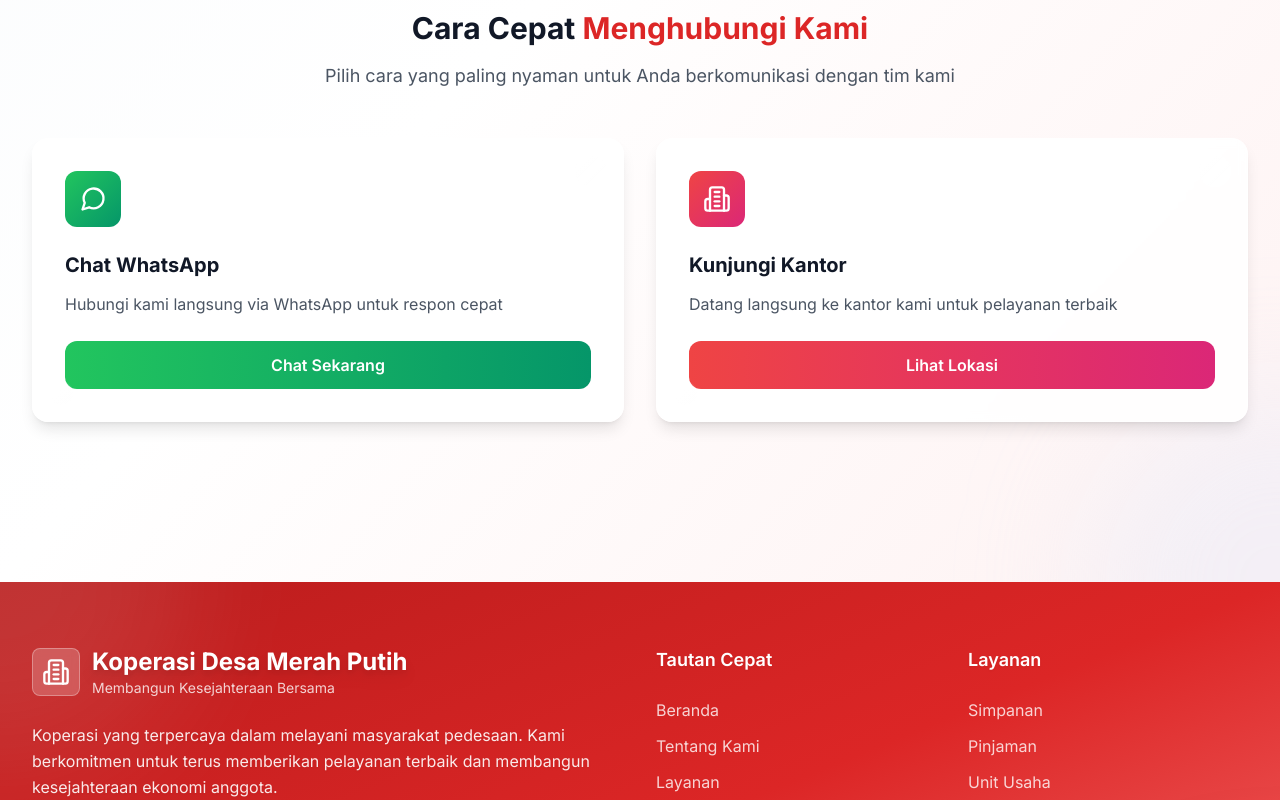
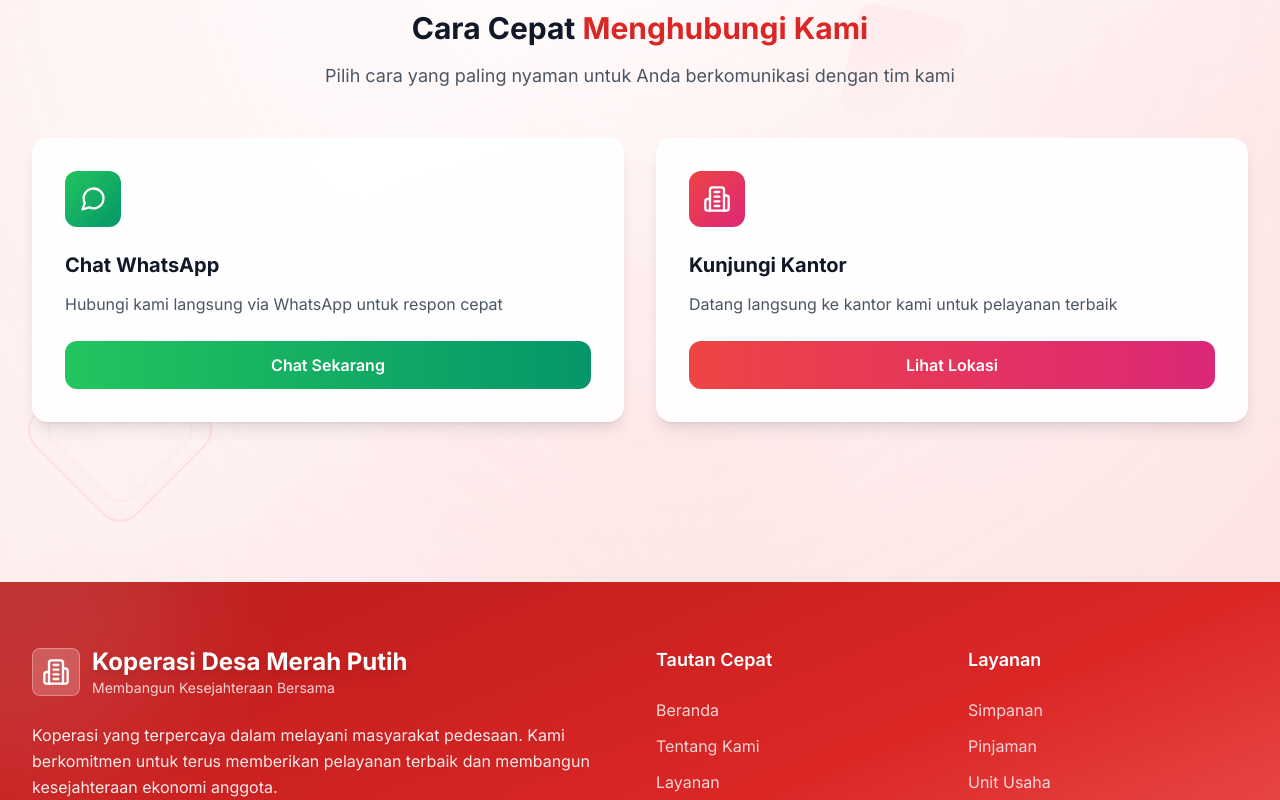
Before and after one commit to fdciabdul/kdmp.id, a Next.js app: page / in a window 1280 px wide. Shown: the part 5740-6540 px from the top of the page. Built offline with nearby package versions, Linux system fonts and the light colour scheme.

Commit message:
feat(ui): enhance contact section with advanced gradient system
Add radial and conic gradient utilities to tailwind config
Implement multi-layered gradient background with animated decorative elements
Introduce sophisticated geometric accents and flowing wave patterns

```diff
--- a/src/components/ContactSection.tsx
+++ b/src/components/ContactSection.tsx
@@ -46,10 +46,58 @@ export default function ContactSection() {
 
   return (
     <section id="contact" className="relative py-20 overflow-hidden">
-      {/* Background with gradient and decorative elements */}
-      <div className="absolute inset-0 bg-gradient-to-br from-slate-50 via-white to-red-50"></div>
-      <div className="absolute top-0 left-0 w-96 h-96 bg-gradient-to-br from-red-100/30 to-pink-100/30 rounded-full blur-3xl -translate-x-1/2 -translate-y-1/2"></div>
-      <div className="absolute bottom-0 right-0 w-96 h-96 bg-gradient-to-br from-blue-100/30 to-indigo-100/30 rounded-full blur-3xl translate-x-1/2 translate-y-1/2"></div>
+      {/* Enhanced Red and White Background Design */}
+      <div className="absolute inset-0 bg-gradient-to-br from-red-50 via-white to-red-100"></div>
+
+      {/* Multi-layered Gradient System for Enhanced Depth */}
+      <div className="absolute inset-0 bg-gradient-to-r from-red-500/12 via-transparent to-red-600/8"></div>
+      <div className="absolute inset-0 bg-gradient-to-t from-red-200/15 via-transparent to-white/40"></div>
+      <div className="absolute inset-0 bg-gradient-to-bl from-red-300/10 via-white/20 to-red-100/25"></div>
+
+      {/* Sophisticated Decorative Elements with Animation */}
+      <div className="absolute top-0 left-0 w-[700px] h-[700px] bg-gradient-to-br from-red-300/30 via-red-100/20 to-white/25 rounded-full blur-3xl -translate-x-1/3 -translate-y-1/3 animate-pulse"></div>
+      <div className="absolute top-1/4 right-0 w-[550px] h-[550px] bg-gradient-to-bl from-red-400/25 via-white/20 to-red-50/30 rounded-full blur-2xl translate-x-1/4 animate-pulse" style={{animationDelay: '1s'}}></div>
+      <div className="absolute bottom-0 left-1/4 w-[480px] h-[480px] bg-gradient-to-tr from-white/35 via-red-200/25 to-red-300/20 rounded-full blur-3xl translate-y-1/3 animate-pulse" style={{animationDelay: '2s'}}></div>
+      <div className="absolute bottom-0 right-0 w-[600px] h-[600px] bg-gradient-to-tl from-red-500/22 via-red-100/30 to-white/25 rounded-full blur-3xl translate-x-1/4 translate-y-1/4 animate-pulse" style={{animationDelay: '0.5s'}}></div>
+
+      {/* Enhanced Geometric Accents with Sophisticated Styling */}
+      <div className="absolute top-16 right-16 w-48 h-48 border-2 border-red-300/40 rounded-full opacity-70 animate-spin" style={{animationDuration: '20s'}}></div>
+      <div className="absolute top-20 right-20 w-40 h-40 border border-red-200/50 rounded-full opacity-60"></div>
+      <div className="absolute bottom-20 left-12 w-36 h-36 border-2 border-red-400/35 rotate-45 rounded-3xl opacity-60 animate-pulse"></div>
+      <div className="absolute bottom-24 left-16 w-28 h-28 border border-red-300/40 rotate-45 rounded-2xl opacity-50"></div>
+      <div className="absolute top-1/3 left-1/5 w-24 h-24 bg-gradient-to-br from-red-200/50 to-white/40 rounded-full opacity-80 animate-pulse" style={{animationDelay: '1.5s'}}></div>
+      <div className="absolute bottom-1/3 right-1/4 w-28 h-28 bg-gradient-to-tl from-white/45 to-red-200/40 rounded-2xl rotate-12 opacity-70 animate-pulse" style={{animationDelay: '2.5s'}}></div>
+
+      {/* Advanced Flowing Wave Pattern with Enhanced Gradients */}
+      <div className="absolute inset-0 opacity-25">
+        <svg className="absolute top-0 left-0 w-full h-full" viewBox="0 0 1200 800" fill="none">
+          <path d="M0,350 Q200,300 400,350 T800,350 Q1000,300 1200,350 V800 H0 Z" fill="url(#enhancedRedGradient)" opacity="0.15"/>
+          <path d="M0,420 Q300,370 600,420 T1200,420 V800 H0 Z" fill="url(#enhancedWhiteGradient)" opacity="0.2"/>
+          <path d="M0,480 Q150,450 300,480 T600,480 Q750,450 900,480 T1200,480 V800 H0 Z" fill="url(#accentGradient)" opacity="0.12"/>
+          <defs>
+            <linearGradient id="enhancedRedGradient" x1="0%" y1="0%" x2="100%" y2="100%">
+              <stop offset="0%" stopColor="#fca5a5" />
+              <stop offset="30%" stopColor="#ffffff" />
+              <stop offset="70%" stopColor="#f87171" />
+              <stop offset="100%" stopColor="#fecaca" />
+            </linearGradient>
+            <linearGradient id="enhancedWhiteGradient" x1="0%" y1="0%" x2="100%" y2="100%">
+              <stop offset="0%" stopColor="#ffffff" />
+              <stop offset="25%" stopColor="#fef2f2" />
+              <stop offset="75%" stopColor="#ffffff" />
+              <stop offset="100%" stopColor="#fef7f7" />
+            </linearGradient>
+            <linearGradient id="accentGradient" x1="0%" y1="0%" x2="100%" y2="0%">
+              <stop offset="0%" stopColor="#fee2e2" />
+              <stop offset="50%" stopColor="#ffffff" />
+              <stop offset="100%" stopColor="#fecaca" />
+            </linearGradient>
+          </defs>
+        </svg>
+      </div>
+
+      {/* Radial Gradient Overlay for Enhanced Visual Appeal */}
+      <div className="absolute inset-0 bg-gradient-radial from-transparent via-red-50/20 to-red-100/30 opacity-60"></div>
 
       <div className="container-max section-padding relative z-10">
         {/* Section Header */}
--- a/tailwind.config.js
+++ b/tailwind.config.js
@@ -33,6 +33,10 @@ module.exports = {
           900: '#18181b',
         }
       },
+      backgroundImage: {
+        'gradient-radial': 'radial-gradient(var(--tw-gradient-stops))',
+        'gradient-conic': 'conic-gradient(from 180deg at 50% 50%, var(--tw-gradient-stops))',
+      },
       animation: {
         'fade-in': 'fadeIn 0.5s ease-in-out',
         'slide-in': 'slideIn 0.8s ease-out',
```
